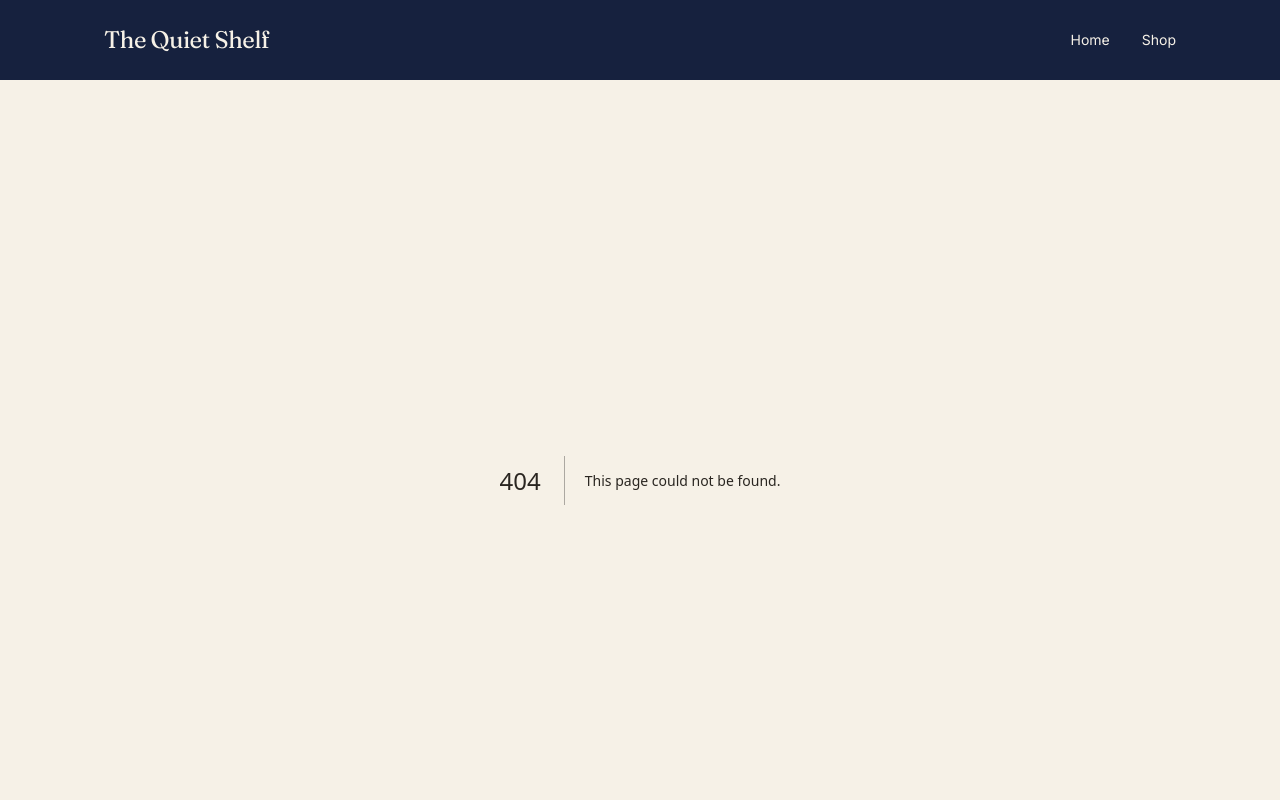
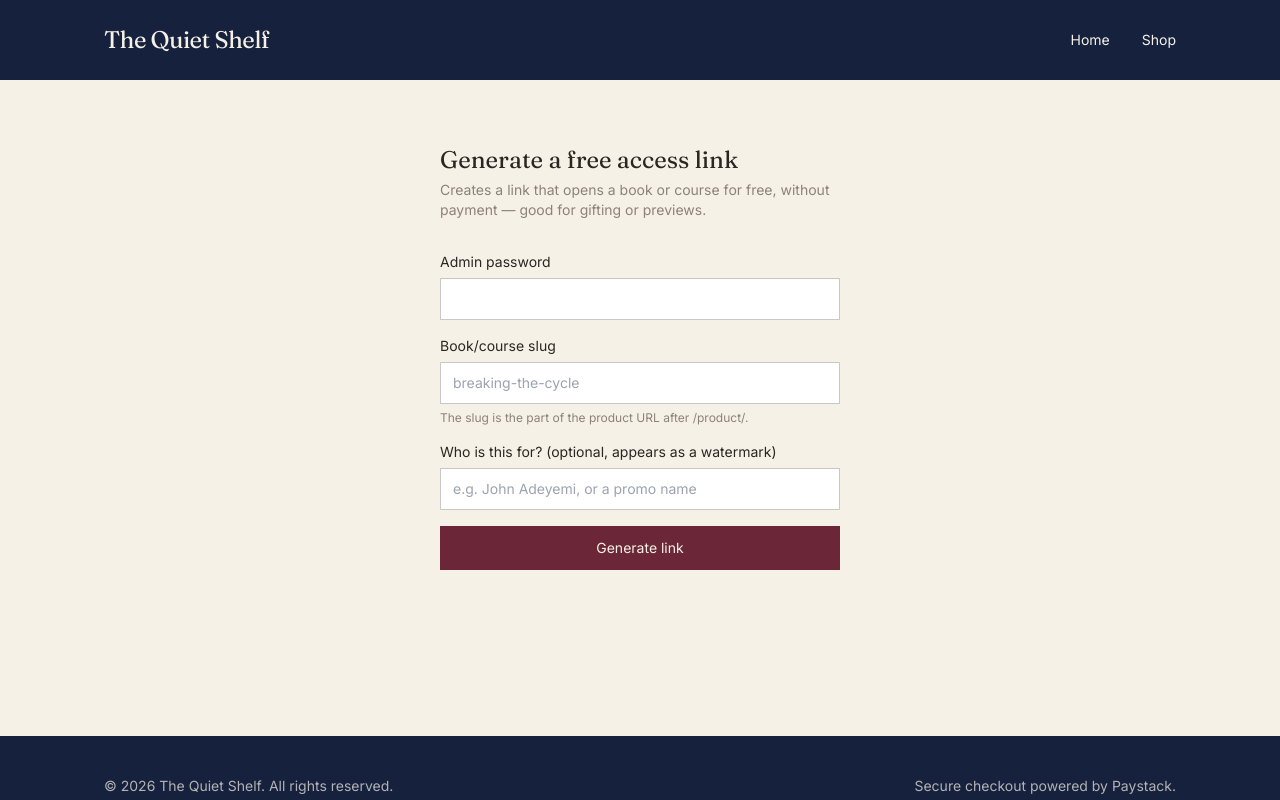
Before and after one commit to megaKing-001/ebook-store, a Next.js app: page /admin/free-link in a window 1280 px wide. Before the commit this address had no page. Shown: the top 800 px of the page. Built offline with nearby package versions, Linux system fonts and the light colour scheme.

Commit message:
Create FreeLinkPage component for access link generation
This component allows admins to generate free access links for books or courses by submitting a password, slug, and optional label.

```diff
--- /dev/null
+++ b/app/admin/free-link/page.js
@@ -0,0 +1,99 @@
+"use client";
+
+import { useState } from "react";
+
+export default function FreeLinkPage() {
+  const [password, setPassword] = useState("");
+  const [slug, setSlug] = useState("");
+  const [label, setLabel] = useState("");
+  const [submitting, setSubmitting] = useState(false);
+  const [result, setResult] = useState(null);
+  const [error, setError] = useState("");
+
+  async function handleSubmit(e) {
+    e.preventDefault();
+    setError("");
+    setResult(null);
+    setSubmitting(true);
+
+    try {
+      const res = await fetch("/api/admin/create-access-link", {
+        method: "POST",
+        headers: { "Content-Type": "application/json" },
+        body: JSON.stringify({ password, slug: slug.trim(), label: label.trim() })
+      });
+      const data = await res.json();
+      if (!res.ok) throw new Error(data.error || "Something went wrong.");
+      setResult(data);
+    } catch (err) {
+      setError(err.message);
+    } finally {
+      setSubmitting(false);
+    }
+  }
+
+  const fullUrl =
+    result && typeof window !== "undefined" ? `${window.location.origin}${result.url}` : result?.url;
+
+  return (
+    <div className="max-w-md mx-auto px-6 py-16">
+      <h1 className="font-serif text-2xl mb-1">Generate a free access link</h1>
+      <p className="text-stone text-sm mb-8">
+        Creates a link that opens a book or course for free, without payment — good for gifting or previews.
+      </p>
+
+      <form onSubmit={handleSubmit} className="space-y-4">
+        <div>
+          <label className="block text-sm mb-1.5">Admin password</label>
+          <input
+            type="password"
+            required
+            value={password}
+            onChange={(e) => setPassword(e.target.value)}
+            className="w-full border border-charcoal/25 bg-white px-3 py-2.5 text-sm"
+          />
+        </div>
+        <div>
+          <label className="block text-sm mb-1.5">Book/course slug</label>
+          <input
+            required
+            value={slug}
+            onChange={(e) => setSlug(e.target.value)}
+            placeholder="breaking-the-cycle"
+            className="w-full border border-charcoal/25 bg-white px-3 py-2.5 text-sm"
+          />
+          <p className="text-xs text-stone mt-1.5">The slug is the part of the product URL after /product/.</p>
+        </div>
+
+        <div>
+          <label className="block text-sm mb-1.5">Who is this for? (optional, appears as a watermark)</label>
+          <input
+            value={label}
+            onChange={(e) => setLabel(e.target.value)}
+            placeholder="e.g. John Adeyemi, or a promo name"
+            className="w-full border border-charcoal/25 bg-white px-3 py-2.5 text-sm"
+          />
+        </div>
+
+        {error && <p className="text-sm text-burgundy">{error}</p>}
+
+        <button
+          type="submit"
+          disabled={submitting}
+          className="w-full bg-burgundy text-parchment px-6 py-3 text-sm hover:bg-burgundy/90 transition-colors disabled:opacity-60"
+        >
+          {submitting ? "Generating…" : "Generate link"}
+        </button>
+      </form>
+
+      {result && (
+        <div className="mt-8 border border-charcoal/15 p-4">
+          <p className="text-sm mb-2">
+            Free link for <span className="font-serif italic">{result.title}</span>:
+          </p>
+          <p className="text-xs break-all bg-parchmentDark px-3 py-2">{fullUrl}</p>
+        </div>
+      )}
+    </div>
+  );
+}
```
